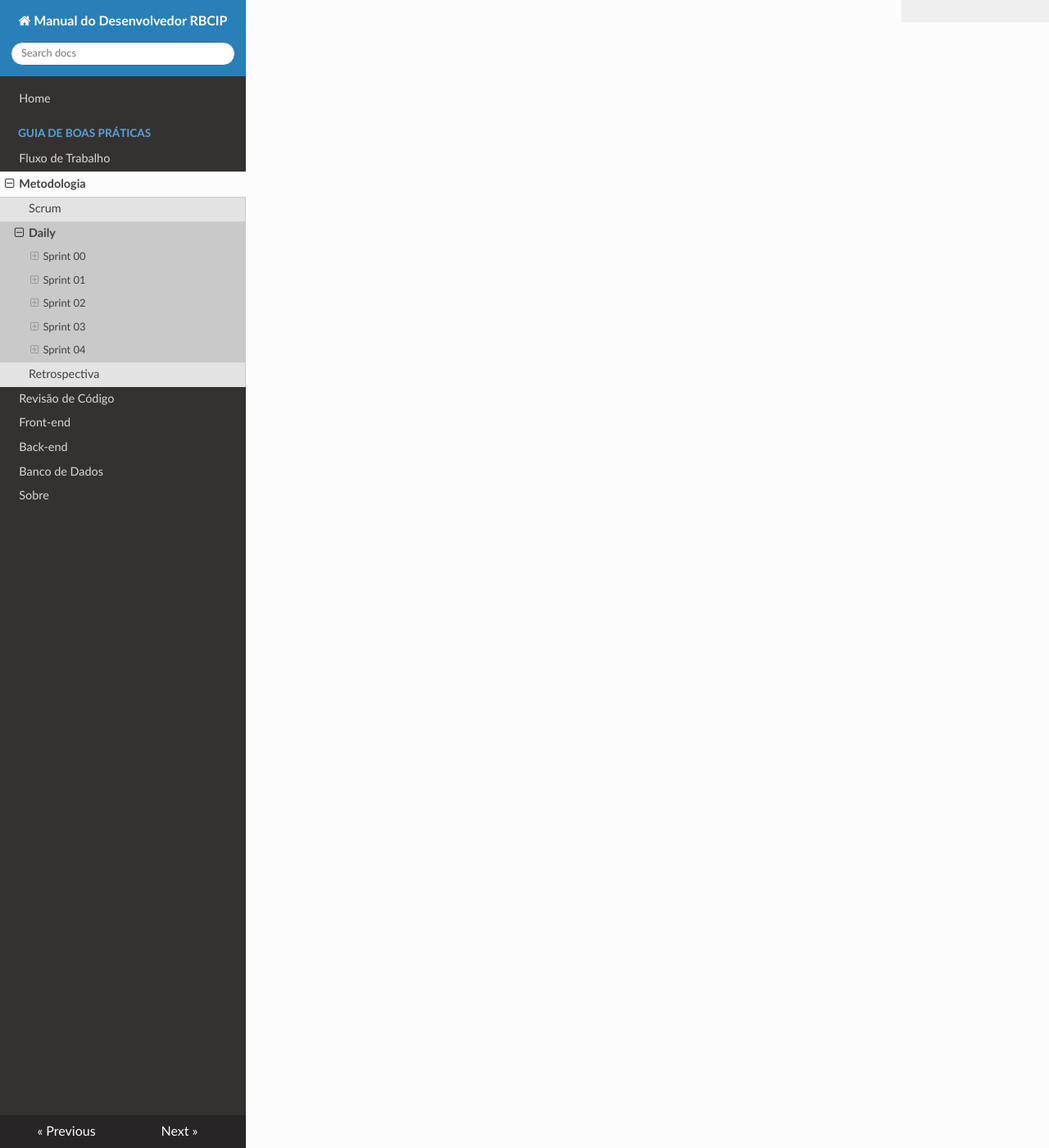
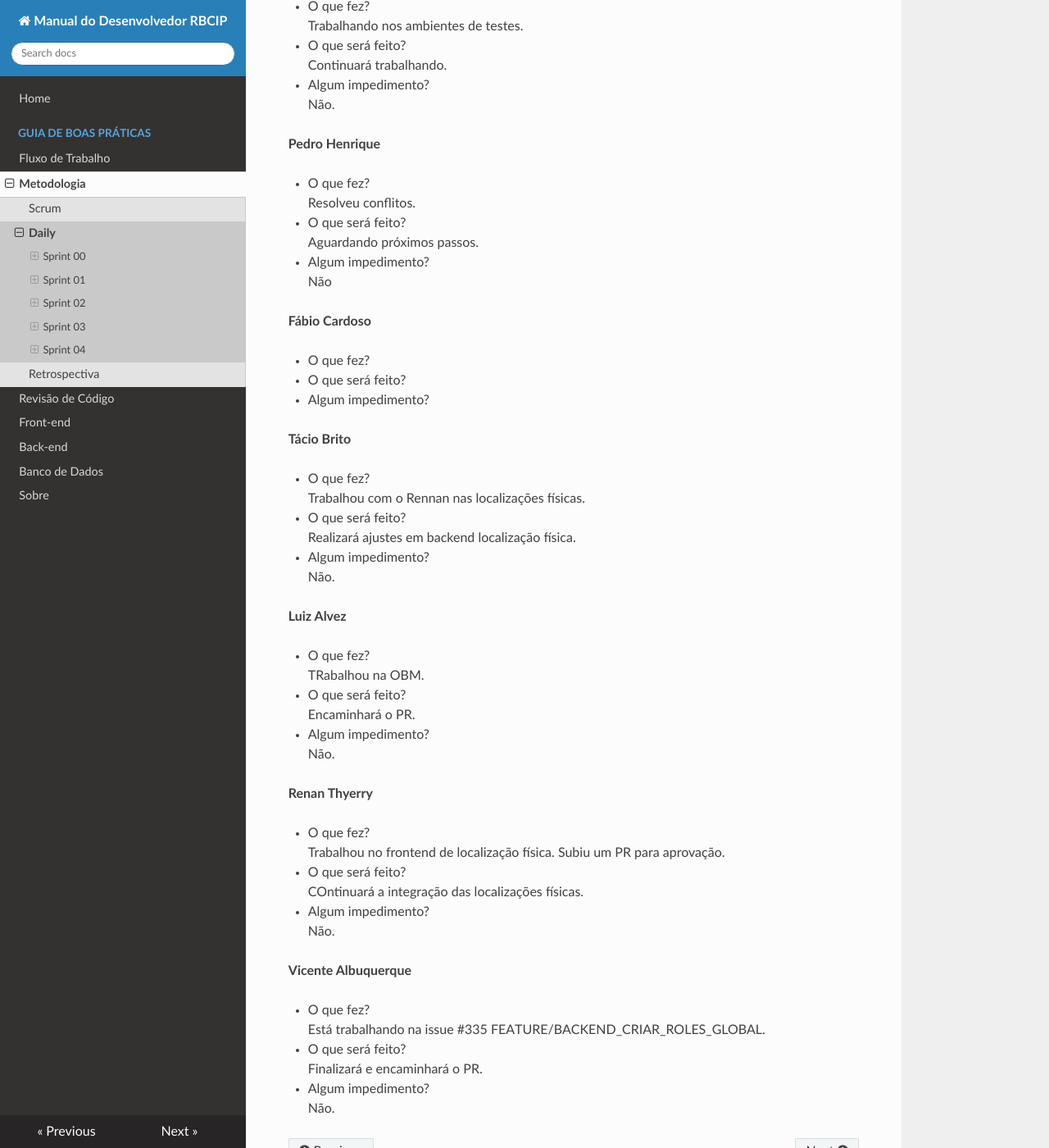
Before and after one commit to jesseazevedo/ManualDesenvolvimento, an MkDocs documentation site: the page built from docs/scrum/daily.md, in a window 1280 px wide and 1400 px high, scrolled down 79510 px. Shown: the whole window at 82% size. Built offline with MkDocs 1.6.1, drawn with Linux system fonts in a browser that asks for light colours; nearby versions of some CDN libraries; some of the changed text lies outside the part shown.

Commit message:
Novas anotações dayli 31-05

```diff
--- a/docs/scrum/daily.md
+++ b/docs/scrum/daily.md
@@ -3276,3 +3276,68 @@ Trabalhou no contexto da aplicação.
 Finalizará o contexto.
 * Algum impedimento?
 Não
+
+### 31/05/2024
+
+**Jessé da Nobrega**
+
+* O que fez?
+Trabalhando nos ambientes de testes.
+* O que será feito?
+Continuará trabalhando.
+* Algum impedimento?
+Não.
+
+**Pedro Henrique**
+
+* O que fez?
+Resolveu conflitos.
+* O que será feito?
+Aguardando próximos passos.
+* Algum impedimento?
+Não
+
+**Fábio Cardoso**
+
+* O que fez?
+
+* O que será feito?
+
+* Algum impedimento?
+
+
+**Tácio Brito**
+
+* O que fez?
+Trabalhou com o Rennan nas localizações físicas.
+* O que será feito?
+Realizará ajustes em backend localização física.
+* Algum impedimento?
+Não.
+
+**Luiz Alvez**
+
+* O que fez?
+TRabalhou na OBM.
+* O que será feito?
+Encaminhará o PR.
+* Algum impedimento?
+Não.
+
+**Renan Thyerry**
+
+* O que fez?
+Trabalhou no frontend de localização física. Subiu um PR para aprovação.
+* O que será feito?
+COntinuará a integração das localizações físicas.
+* Algum impedimento?
+Não.
+
+**Vicente Albuquerque**
+
+* O que fez?
+Está trabalhando na issue #335 FEATURE/BACKEND_CRIAR_ROLES_GLOBAL.
+* O que será feito?
+Finalizará e encaminhará o PR.
+* Algum impedimento?
+Não.
```
Also changed, not shown: site/index.html, site/scrum/daily/index.html, site/search/search_index.json, 1 other file.
